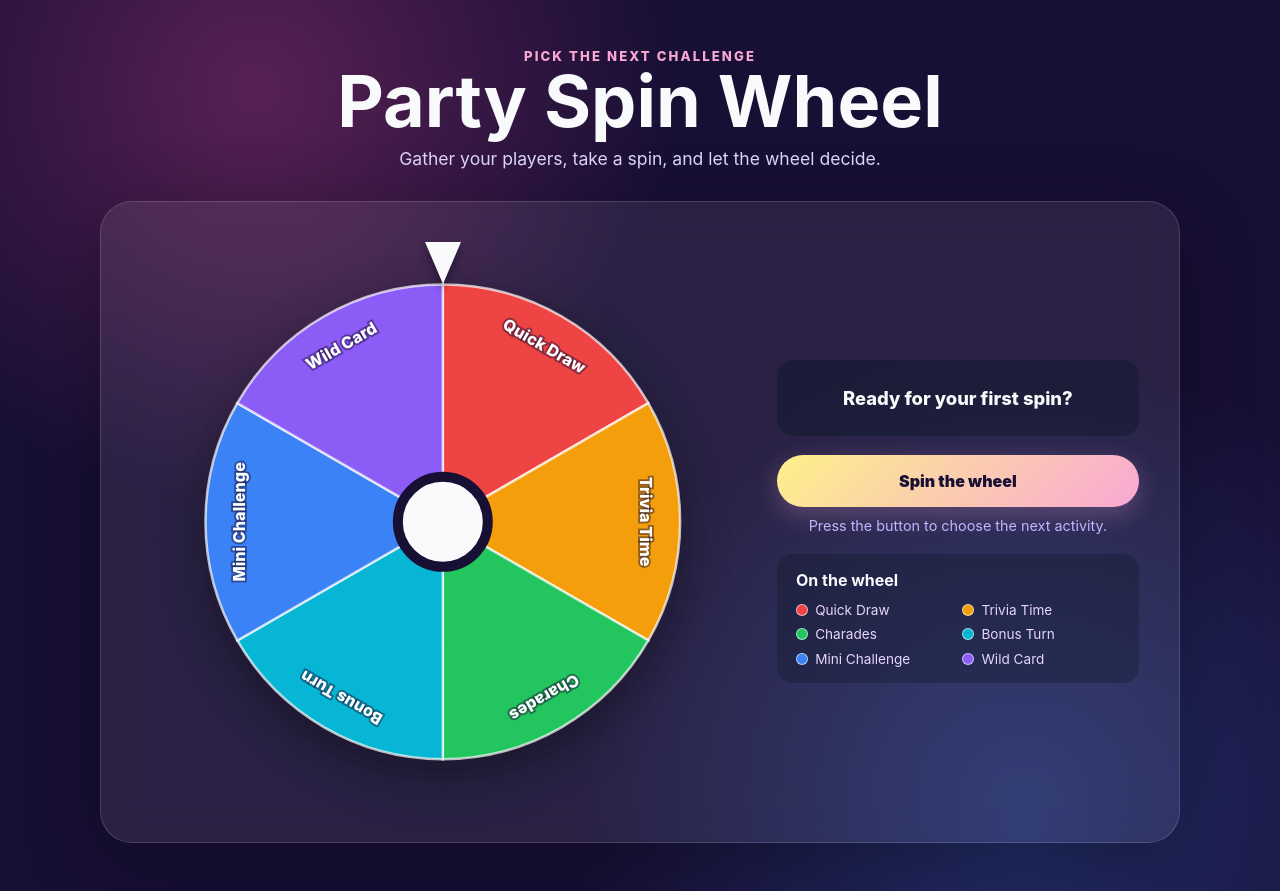
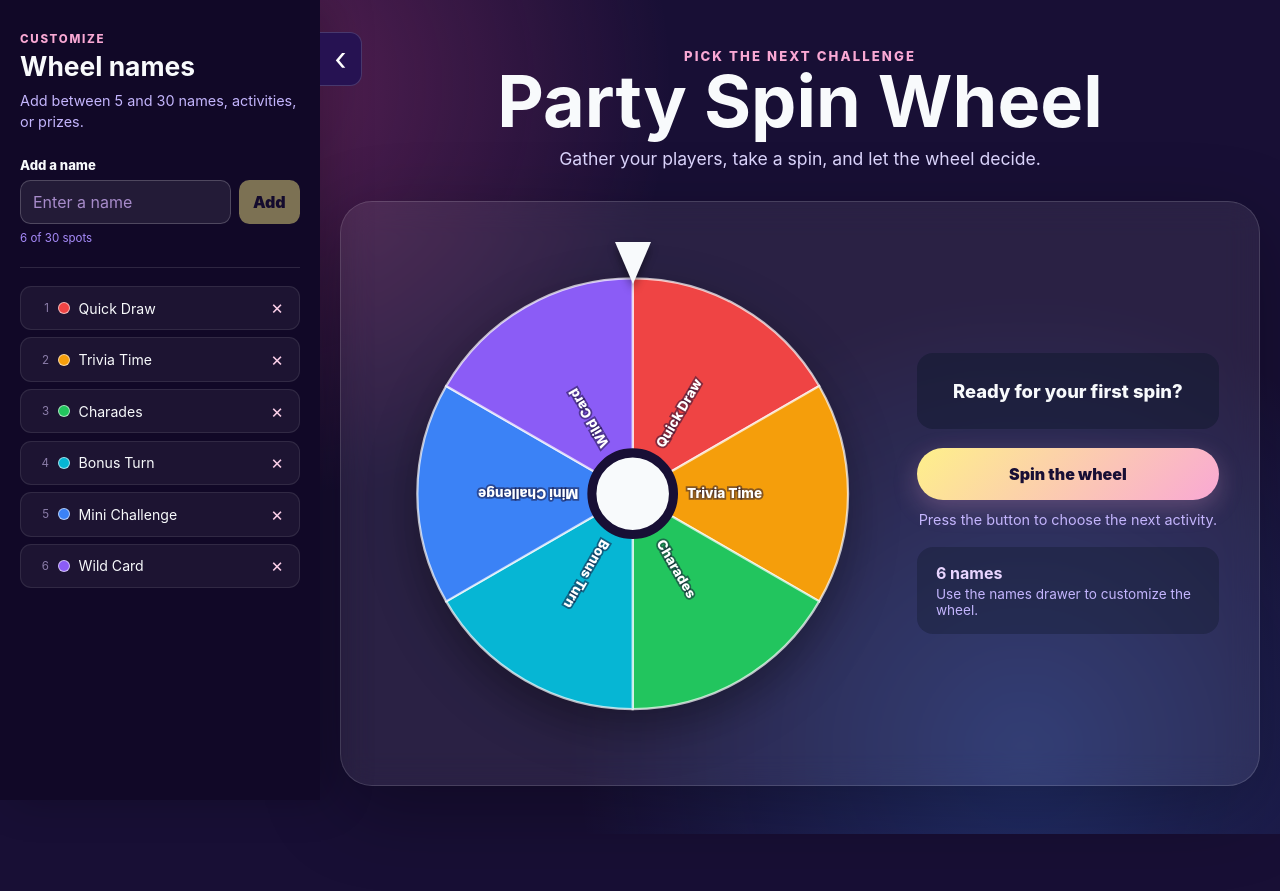
Before and after one commit to dshepstone/Mario_Party, a React (Vite) app: page / in a window 1280 px wide. After the commit the page ends 834 px from the top, so only its background shows below. Built offline with nearby package versions, Linux system fonts and the light colour scheme.

Commit message:
Add customizable wheel names drawer

```diff
--- a/src/App.tsx
+++ b/src/App.tsx
@@ -1,3 +1,5 @@
+import { useState } from 'react'
+import { EntryDrawer } from './components/EntryDrawer'
 import { GameHeader } from './components/GameHeader'
 import { ResultBanner } from './components/ResultBanner'
 import { SpinWheel } from './components/SpinWheel'
@@ -6,15 +8,43 @@ import { defaultEntries } from './data/defaultEntries'
 import { useSpinWheel } from './hooks/useSpinWheel'
 
 function App() {
-  const { status, rotation, selectedEntry, spin, finishSpin } = useSpinWheel(defaultEntries)
+  const [entries, setEntries] = useState(defaultEntries)
+  const [isDrawerOpen, setIsDrawerOpen] = useState(true)
+  const { status, rotation, selectedEntry, spin, finishSpin } = useSpinWheel(entries)
   const isSpinning = status === 'spinning'
 
+  const addEntry = (label: string) => {
+    if (entries.length >= 30) return
+    const palette = ['#ef4444', '#f59e0b', '#22c55e', '#06b6d4', '#3b82f6', '#8b5cf6', '#ec4899', '#14b8a6']
+    setEntries((current) => [
+      ...current,
+      {
+        id: `${Date.now()}-${current.length}`,
+        label,
+        color: palette[current.length % palette.length],
+      },
+    ])
+  }
+
+  const removeEntry = (id: string) => {
+    setEntries((current) => current.length > 5 ? current.filter((entry) => entry.id !== id) : current)
+  }
+
   return (
+    <div className="app-layout">
+      <EntryDrawer
+        entries={entries}
+        isOpen={isDrawerOpen}
+        isSpinning={isSpinning}
+        onToggle={() => setIsDrawerOpen((open) => !open)}
+        onAdd={addEntry}
+        onRemove={removeEntry}
+      />
       <main className="app-shell">
         <GameHeader />
         <section className="game-card" aria-label="Spin wheel game">
           <SpinWheel
-          entries={defaultEntries}
+            entries={entries}
             rotation={rotation}
             isSpinning={isSpinning}
             onTransitionEnd={finishSpin}
@@ -22,20 +52,14 @@ function App() {
           <div className="game-panel">
             <ResultBanner result={selectedEntry} isSpinning={isSpinning} />
             <WheelControls isSpinning={isSpinning} onSpin={spin} />
-          <div className="entry-preview">
-            <h2>On the wheel</h2>
-            <ul>
-              {defaultEntries.map((entry) => (
-                <li key={entry.id}>
-                  <span className="entry-swatch" style={{ background: entry.color }} />
-                  {entry.label}
-                </li>
-              ))}
-            </ul>
+            <div className="wheel-summary">
+              <strong>{entries.length} names</strong>
+              <span>Use the names drawer to customize the wheel.</span>
             </div>
           </div>
         </section>
       </main>
+    </div>
   )
 }
 
--- /dev/null
+++ b/src/components/EntryDrawer.tsx
@@ -0,0 +1,99 @@
+import { useState, type FormEvent } from 'react'
+import type { WheelEntry } from '../types/wheel'
+
+interface EntryDrawerProps {
+  entries: WheelEntry[]
+  isOpen: boolean
+  isSpinning: boolean
+  onToggle: () => void
+  onAdd: (name: string) => void
+  onRemove: (id: string) => void
+}
+
+export function EntryDrawer({
+  entries,
+  isOpen,
+  isSpinning,
+  onToggle,
+  onAdd,
+  onRemove,
+}: EntryDrawerProps) {
+  const [name, setName] = useState('')
+  const isAtMaximum = entries.length >= 30
+  const isAtMinimum = entries.length <= 5
+
+  const handleSubmit = (event: FormEvent<HTMLFormElement>) => {
+    event.preventDefault()
+    const trimmedName = name.trim()
+    if (!trimmedName || isAtMaximum || isSpinning) return
+    onAdd(trimmedName)
+    setName('')
+  }
+
+  return (
+    <aside className={`entry-drawer ${isOpen ? 'entry-drawer--open' : ''}`} aria-label="Wheel names">
+      <button
+        type="button"
+        className="drawer-toggle"
+        onClick={onToggle}
+        aria-expanded={isOpen}
+        aria-controls="entry-drawer-content"
+      >
+        <span aria-hidden="true">{isOpen ? '‹' : '›'}</span>
+        <span className="sr-only">{isOpen ? 'Close names drawer' : 'Open names drawer'}</span>
+      </button>
+
+      <div id="entry-drawer-content" className="drawer-content" aria-hidden={!isOpen}>
+        <div className="drawer-heading">
+          <p className="eyebrow">Customize</p>
+          <h2>Wheel names</h2>
+          <p>Add between 5 and 30 names, activities, or prizes.</p>
+        </div>
+
+        <form className="name-form" onSubmit={handleSubmit}>
+          <label htmlFor="wheel-name">Add a name</label>
+          <div className="name-form-row">
+            <input
+              id="wheel-name"
+              type="text"
+              value={name}
+              onChange={(event) => setName(event.target.value)}
+              maxLength={28}
+              placeholder="Enter a name"
+              disabled={isAtMaximum || isSpinning}
+            />
+            <button type="submit" disabled={!name.trim() || isAtMaximum || isSpinning}>
+              Add
+            </button>
+          </div>
+          <div className="entry-count">
+            <span>{entries.length} of 30 spots</span>
+            {isAtMaximum && <span>Wheel is full</span>}
+          </div>
+        </form>
+
+        <ol className="name-list">
+          {entries.map((entry, index) => (
+            <li key={entry.id}>
+              <span className="entry-number">{index + 1}</span>
+              <span className="entry-swatch" style={{ background: entry.color }} />
+              <span className="entry-name" title={entry.label}>{entry.label}</span>
+              <button
+                type="button"
+                className="remove-entry"
+                onClick={() => onRemove(entry.id)}
+                disabled={isAtMinimum || isSpinning}
+                aria-label={`Remove ${entry.label}`}
+                title={isAtMinimum ? 'The wheel needs at least 5 names' : `Remove ${entry.label}`}
+              >
+                ×
+              </button>
+            </li>
+          ))}
+        </ol>
+
+        {isAtMinimum && <p className="drawer-note">Five names are required to play.</p>}
+      </div>
+    </aside>
+  )
+}
--- a/src/components/SpinWheel.tsx
+++ b/src/components/SpinWheel.tsx
@@ -49,10 +49,11 @@ export function SpinWheel({ entries, rotation, isSpinning, onTransitionEnd }: Sp
               <path d={describeSegment(startAngle, endAngle)} fill={entry.color} />
               <text
                 className="wheel-label"
-                x={CENTER}
-                y="42"
-                textAnchor="middle"
-                transform={`rotate(${labelAngle} ${CENTER} ${CENTER})`}
+                x={CENTER + 48}
+                y={CENTER + 4}
+                textAnchor="start"
+                transform={`rotate(${labelAngle - 90} ${CENTER} ${CENTER})`}
+                style={{ fontSize: entries.length > 20 ? '9px' : entries.length > 12 ? '10px' : '12px' }}
               >
                 {entry.label}
               </text>
--- a/src/styles/index.css
+++ b/src/styles/index.css
@@ -19,8 +19,11 @@ body {
 }
 
 button { font: inherit; }
+input { font: inherit; }
+.sr-only { position: absolute; width: 1px; height: 1px; padding: 0; margin: -1px; overflow: hidden; clip: rect(0,0,0,0); white-space: nowrap; border: 0; }
 
-.app-shell { width: min(1120px, 100%); margin: 0 auto; padding: 3rem 1.25rem; }
+.app-layout { display: flex; min-height: 100vh; }
+.app-shell { flex: 1; min-width: 0; width: min(1120px, 100%); margin: 0 auto; padding: 3rem 1.25rem; }
 .game-header { max-width: 720px; margin: 0 auto 2rem; text-align: center; }
 .game-header h1 { margin: 0.2rem 0 0.75rem; font-size: clamp(2.3rem, 7vw, 4.5rem); line-height: 0.95; }
 .game-header p { margin: 0; color: #ddd6fe; font-size: 1.1rem; }
@@ -42,7 +45,7 @@ button { font: inherit; }
 .wheel-shell { position: relative; width: min(100%, 560px); margin: auto; padding: 5%; }
 .wheel { display: block; width: 100%; filter: drop-shadow(0 18px 24px rgba(0,0,0,0.36)); transition: transform 4.2s cubic-bezier(.12,.66,.08,1); }
 .wheel path { stroke: rgba(255,255,255,0.7); stroke-width: 2; }
-.wheel-label { fill: white; font-size: 13px; font-weight: 800; paint-order: stroke; stroke: rgba(24,15,53,0.45); stroke-width: 3px; }
+.wheel-label { fill: white; font-weight: 800; paint-order: stroke; stroke: rgba(24,15,53,0.5); stroke-width: 3px; }
 .wheel-hub { fill: #f8fafc; stroke: #180f35; stroke-width: 8; }
 .wheel-pointer {
   position: absolute; z-index: 2; top: 0; left: 50%; width: 0; height: 0;
@@ -59,16 +62,44 @@ button { font: inherit; }
 .spin-button:hover:not(:disabled) { transform: translateY(-2px); }
 .spin-button:focus-visible { outline: 4px solid #93c5fd; outline-offset: 3px; }
 .spin-button:disabled { opacity: 0.65; cursor: wait; }
-.entry-preview { padding: 1rem 1.2rem; border-radius: 1rem; background: rgba(15,23,42,0.35); }
-.entry-preview h2 { margin: 0 0 0.75rem; font-size: 1rem; }
-.entry-preview ul { display: grid; grid-template-columns: 1fr 1fr; gap: 0.55rem; margin: 0; padding: 0; list-style: none; color: #e9d5ff; font-size: 0.85rem; }
-.entry-preview li { display: flex; align-items: center; gap: 0.45rem; }
+.wheel-summary { display: flex; flex-direction: column; gap: 0.2rem; padding: 1rem 1.2rem; border-radius: 1rem; background: rgba(15,23,42,0.35); color: #e9d5ff; }
+.wheel-summary span { color: #c4b5fd; font-size: 0.85rem; }
 .entry-swatch { width: 0.75rem; height: 0.75rem; flex: 0 0 auto; border: 1px solid rgba(255,255,255,0.6); border-radius: 50%; }
+
+.entry-drawer { position: sticky; top: 0; z-index: 10; flex: 0 0 0; width: 0; height: 100vh; background: #110827; box-shadow: 12px 0 40px rgba(0,0,0,0.22); transition: width 240ms ease, flex-basis 240ms ease; }
+.entry-drawer--open { flex-basis: 320px; width: 320px; }
+.drawer-content { width: 320px; height: 100%; padding: 2rem 1.25rem 1.25rem; overflow: auto; opacity: 0; visibility: hidden; transition: opacity 120ms ease, visibility 120ms; }
+.entry-drawer--open .drawer-content { opacity: 1; visibility: visible; transition-delay: 100ms; }
+.drawer-toggle { position: absolute; top: 2rem; left: 100%; z-index: 2; width: 42px; height: 54px; border: 1px solid rgba(255,255,255,0.16); border-left: 0; border-radius: 0 0.75rem 0.75rem 0; color: white; background: #261252; cursor: pointer; font-size: 2rem; line-height: 1; }
+.drawer-toggle:focus-visible, .name-form button:focus-visible, .remove-entry:focus-visible, .name-form input:focus-visible { outline: 3px solid #93c5fd; outline-offset: 2px; }
+.drawer-heading { margin-bottom: 1.5rem; }
+.drawer-heading .eyebrow { margin: 0 0 0.25rem; color: #f9a8d4; font-size: 0.72rem; font-weight: 800; letter-spacing: 0.15em; text-transform: uppercase; }
+.drawer-heading h2 { margin: 0; font-size: 1.65rem; }
+.drawer-heading p:last-child { margin: 0.55rem 0 0; color: #c4b5fd; font-size: 0.9rem; line-height: 1.45; }
+.name-form { padding-bottom: 1.25rem; border-bottom: 1px solid rgba(255,255,255,0.12); }
+.name-form label { display: block; margin-bottom: 0.45rem; font-size: 0.82rem; font-weight: 800; }
+.name-form-row { display: flex; gap: 0.5rem; }
+.name-form input { min-width: 0; flex: 1; border: 1px solid rgba(255,255,255,0.2); border-radius: 0.65rem; padding: 0.7rem 0.75rem; color: white; background: rgba(255,255,255,0.08); }
+.name-form input::placeholder { color: #a78bca; }
+.name-form button { border: 0; border-radius: 0.65rem; padding: 0.7rem 0.9rem; color: #180f35; background: #fef08a; cursor: pointer; font-weight: 900; }
+.name-form button:disabled { opacity: 0.45; cursor: not-allowed; }
+.entry-count { display: flex; justify-content: space-between; min-height: 1rem; margin-top: 0.45rem; color: #a78bfa; font-size: 0.72rem; }
+.name-list { display: grid; gap: 0.45rem; margin: 1.1rem 0 0; padding: 0; list-style: none; counter-reset: none; }
+.name-list li { display: flex; align-items: center; gap: 0.55rem; min-height: 42px; padding: 0.45rem 0.5rem; border: 1px solid rgba(255,255,255,0.09); border-radius: 0.7rem; background: rgba(255,255,255,0.05); }
+.entry-number { width: 1.25rem; color: #8b7da9; font-size: 0.72rem; text-align: right; }
+.entry-name { min-width: 0; flex: 1; overflow: hidden; text-overflow: ellipsis; white-space: nowrap; font-size: 0.88rem; }
+.remove-entry { width: 28px; height: 28px; border: 0; border-radius: 50%; color: #fbcfe8; background: transparent; cursor: pointer; font-size: 1.2rem; line-height: 1; }
+.remove-entry:hover:not(:disabled) { background: rgba(239,68,68,0.24); }
+.remove-entry:disabled { opacity: 0.25; cursor: not-allowed; }
+.drawer-note { margin: 0.8rem 0 0; color: #a78bfa; font-size: 0.75rem; text-align: center; }
 
 @media (max-width: 760px) {
   .app-shell { padding-top: 2rem; }
   .game-card { grid-template-columns: 1fr; }
   .game-panel { max-width: 520px; width: 100%; margin: auto; }
+  .entry-drawer { position: fixed; left: 0; transform: translateX(-100%); width: min(86vw, 320px); flex-basis: auto; transition: transform 240ms ease; }
+  .entry-drawer--open { width: min(86vw, 320px); transform: translateX(0); }
+  .drawer-content { width: min(86vw, 320px); }
 }
 
 @media (prefers-reduced-motion: reduce) {
```
Also changed, not shown: 1 other file (tests, documents, lock files or other folders). Lines whose indentation alone changed are shown as unchanged.
